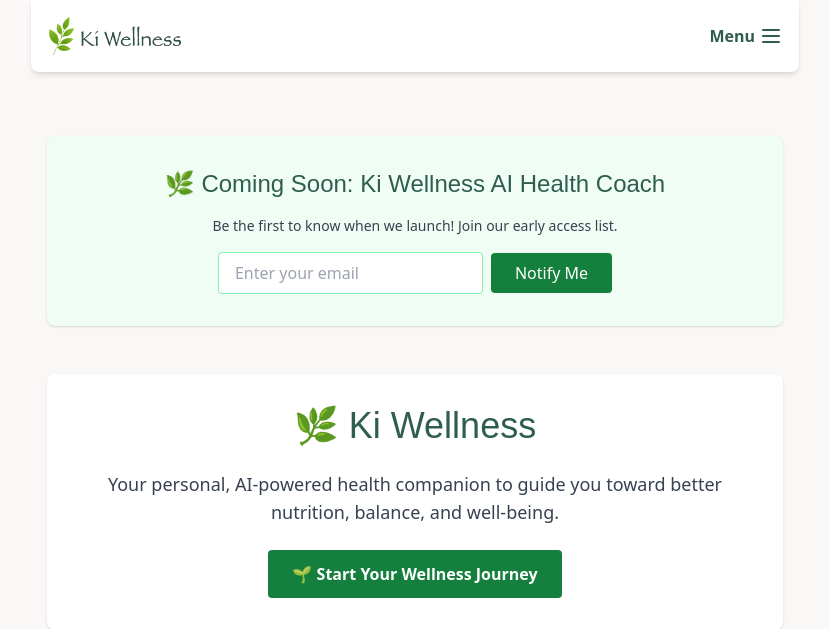
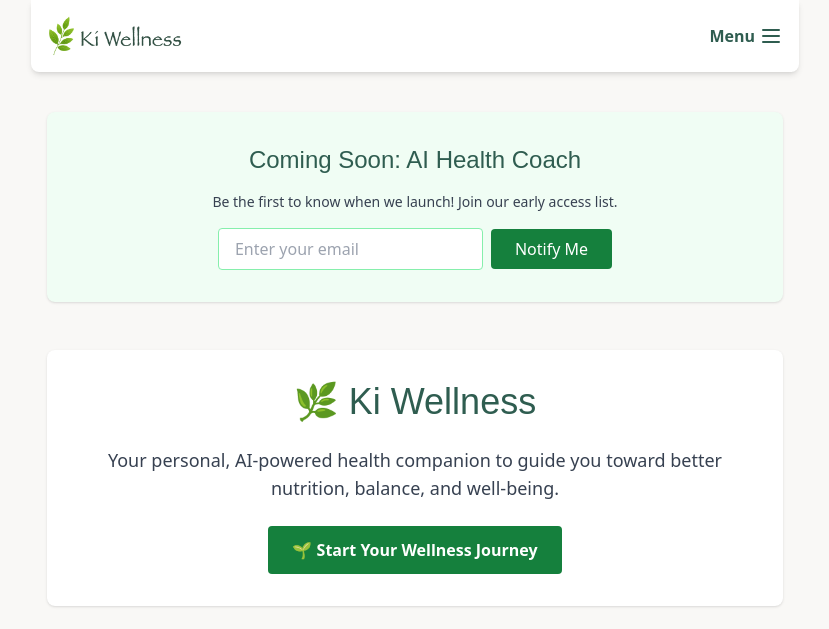
Before and after one commit to kcamacho1/ki-wellness, a FastAPI app: page / in a window 1280 px wide. Shown: the top 629 px of the page, without its empty margins (225-1054 px from the left). Run offline with FastAPI, Linux system fonts and the light colour scheme; parts of the project's set-up code (start-up, migrations or seed data) failed here and were passed over; some libraries are stand-ins or nearby versions.

Commit message:
updated coming soon banner to seperate file folder

```diff
--- a/app/templates/index.html
+++ b/app/templates/index.html
@@ -1,49 +1,10 @@
 {% extends "layout.html" %}
 
 {% block content %}
-<!-- Coming soon -->
-<section class="bg-green-50 rounded-lg shadow p-8 max-w-3xl mx-auto text-center space-y-4 mt-12">
-    <!-- Unsubscribe and Message -->
-  {% if request.query_params.message %}
-    <div class="bg-green-100 border border-green-400 text-green-700 px-4 py-3 rounded relative mb-4" role="alert">
-      <span class="block sm:inline">{{ request.query_params.message }}</span>
-    {% if ("Thank you" in request.query_params.message or "already signed up" in request.query_params.message) and request.query_params.email %}
-      <br/>
-      <a href="/unsubscribe?email={{ request.query_params.email }}" class="underline text-green-800">
-        Unsubscribe
-      </a>
-    {% endif %}
-    </div>
-  {% endif %}
+<!-- Coming soon banner -->
+{% include "partials/message_banner.html" %}
+<br></br>
 
-
-  <h2 class="text-2xl font-papyrus text-forest">
-    🌿 Coming Soon: Ki Wellness AI Health Coach
-  </h2>
-  <p class="text-gray-700 text-sm">
-    Be the first to know when we launch! Join our early access list.
-  </p>
-  <form action="/early-access" method="post" class="flex flex-col md:flex-row items-center justify-center gap-2 mt-4">
-    <input
-      type="email"
-      name="email"
-      placeholder="Enter your email"
-      required
-      class="w-full md:w-auto px-4 py-2 border border-green-300 rounded focus:outline-none focus:ring-2 focus:ring-green-500"
-    />
-    <button
-      type="submit"
-      class="bg-green-700 text-white px-6 py-2 rounded hover:bg-green-800 transition"
-    >
-      Notify Me
-    </button>
-  </form>
-  {% if message %}
-  <p class="text-green-700 text-sm mt-2">{{ message }}</p>
-  {% endif %}
-
-</section>
-<br></br>
 
 <!-- Main content -->
 <section class="bg-white rounded-lg shadow p-8 max-w-3xl mx-auto text-center space-y-6">
--- a/app/templates/login.html
+++ b/app/templates/login.html
@@ -1,9 +1,12 @@
 {% extends "layout.html" %}
 
 {% block content %}
+<!-- Coming soon banner -->
+{% include "partials/message_banner.html" %}
+
 
 <section class="max-w-md mx-auto bg-white p-6 rounded-lg shadow mt-10 text-center space-y-4">
-  <h2 class="text-3xl font-papyrus text-forest">🌿 Login</h2>
+  <h2 class="text-3xl font-papyrus text-forest">🌿 AI Health Coach</h2>
   <p class="text-gray-700 mb-4">
     Welcome back! Sign in to continue your wellness journey.
   </p>
--- /dev/null
+++ b/app/templates/partials/message_banner.html
@@ -0,0 +1,35 @@
+<section class="bg-green-50 rounded-lg shadow p-8 max-w-3xl mx-auto text-center space-y-4 mt-6">
+  {% if request.query_params.message %}
+    <div class="bg-green-100 border border-green-400 text-green-700 px-4 py-3 rounded relative mb-4" role="alert">
+      <span class="block sm:inline">{{ request.query_params.message }}</span>
+      {% if ("Thank you" in request.query_params.message or "already signed up" in request.query_params.message) and request.query_params.email %}
+        <br/>
+        <a href="/unsubscribe?email={{ request.query_params.email }}" class="underline text-green-800">
+          Unsubscribe
+        </a>
+      {% endif %}
+    </div>
+  {% endif %}
+
+  <h2 class="text-2xl font-papyrus text-forest">
+    Coming Soon: AI Health Coach
+  </h2>
+  <p class="text-gray-700 text-sm">
+    Be the first to know when we launch! Join our early access list.
+  </p>
+  <form action="/early-access" method="post" class="flex flex-col md:flex-row items-center justify-center gap-2 mt-4">
+    <input
+      type="email"
+      name="email"
+      placeholder="Enter your email"
+      required
+      class="w-full md:w-auto px-4 py-2 border border-green-300 rounded focus:outline-none focus:ring-2 focus:ring-green-500"
+    />
+    <button
+      type="submit"
+      class="bg-green-700 text-white px-6 py-2 rounded hover:bg-green-800 transition"
+    >
+      Notify Me
+    </button>
+  </form>
+</section>
```
